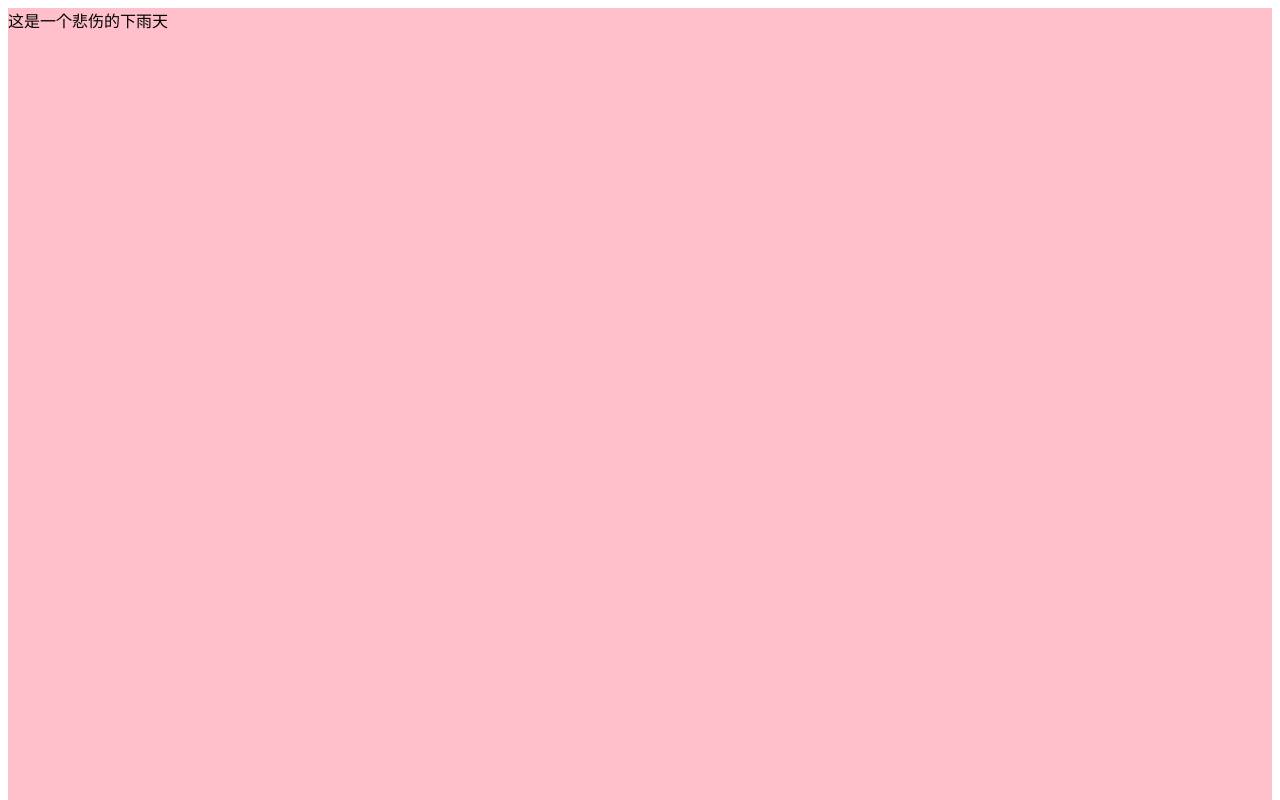
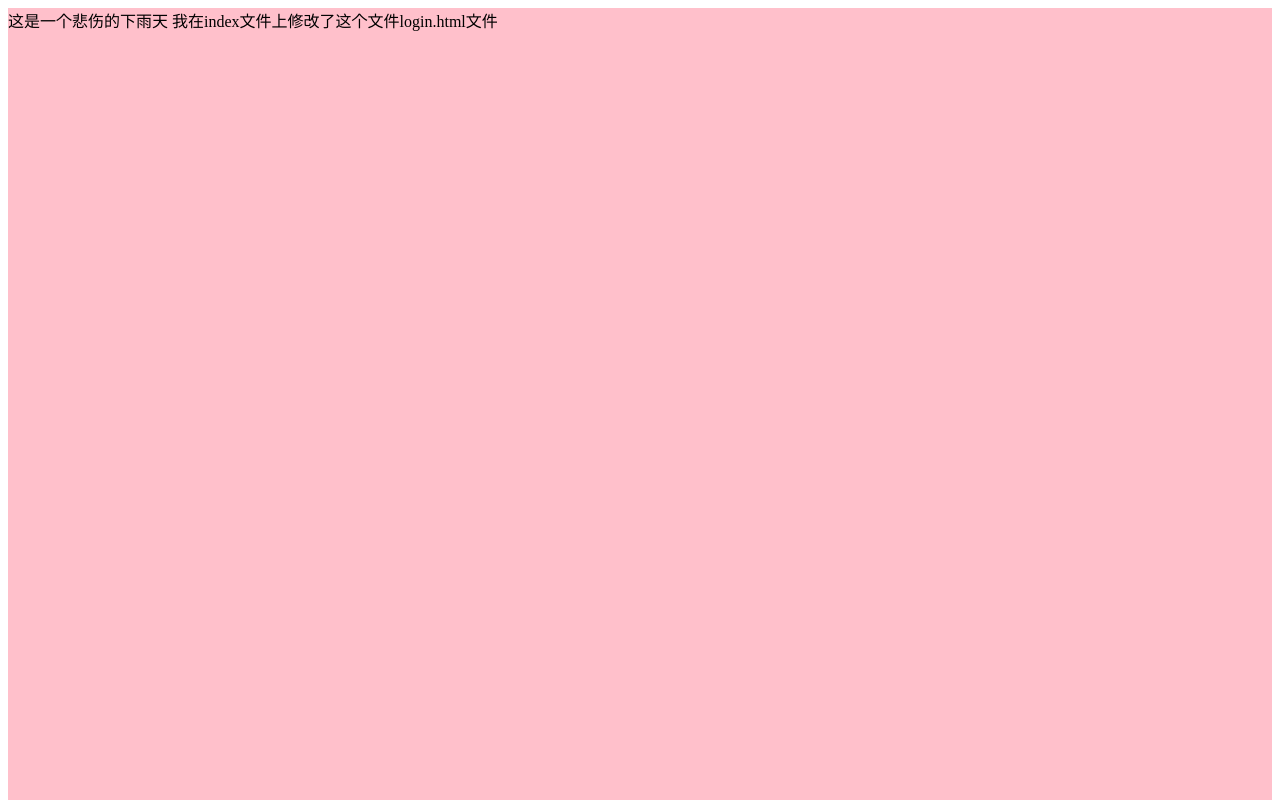
Before and after one commit to 1882904/project_02, a plain HTML site: page index.html in a window 1280 px wide. Shown: the top 800 px of the page. Drawn offline with Linux system fonts and the light colour scheme.

Commit message:
我在master分支上修改了login.html

```diff
--- a/index.html
+++ b/index.html
@@ -12,6 +12,7 @@
 <body>
     <div>
         这是一个悲伤的下雨天
+        我在index文件上修改了这个文件login.html文件
 
     </div>
 
```
